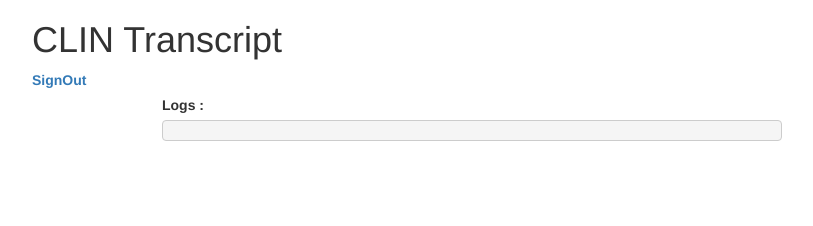
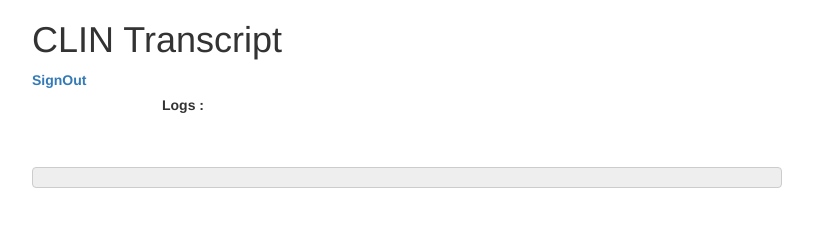
Before and after one commit to insurancecognitive1/recordtwilio1, a website: page ui/entity.html in a window 1280 px wide. Shown: the whole page, without its empty margins (233-1046 px from the left). Drawn offline with nearby package versions, Linux system fonts and the light colour scheme; no server answers.

Commit message:
Update entity.html

```diff
--- a/ui/entity.html
+++ b/ui/entity.html
@@ -87,7 +87,7 @@ $(document).ready(function() {
                   <label for="content">Logs :</label>
 		  <!--<button type="button" id="button_next" class="nextbtn">Next</button>
 		  <button type="button" id="button_previous" class="previousbtn">Previous</button>-->
-		  <pre style="word-break: keep-all;word-wrap: break-word;white-space: pre-wrap;" id="result_json"></pre>
+		  <!--<pre style="word-break: keep-all;word-wrap: break-word;white-space: pre-wrap;height: auto;max-height: 200px;overflow: auto;background-color: #eeeeee;" id="result_json"></pre>-->
                   <!--<textarea class="form-control" rows="20" id="content"></textarea>-->
               </div>
             </div>
@@ -110,6 +110,8 @@ $(document).ready(function() {
           <div>
             <!--<pre style="white-space: normal; word-wrap: break-word; padding:0px; margin:0px;" id="result_json">
             </pre>-->
+	    <pre style="word-break: keep-all;word-wrap: break-word;white-space: pre-wrap;height: auto;max-height: 200px;overflow: auto;background-color: #eeeeee;" id="result_json"></pre>
+
           </div>
     		</div>
     		<!--<div class="col-md-2"></div>-->
```
